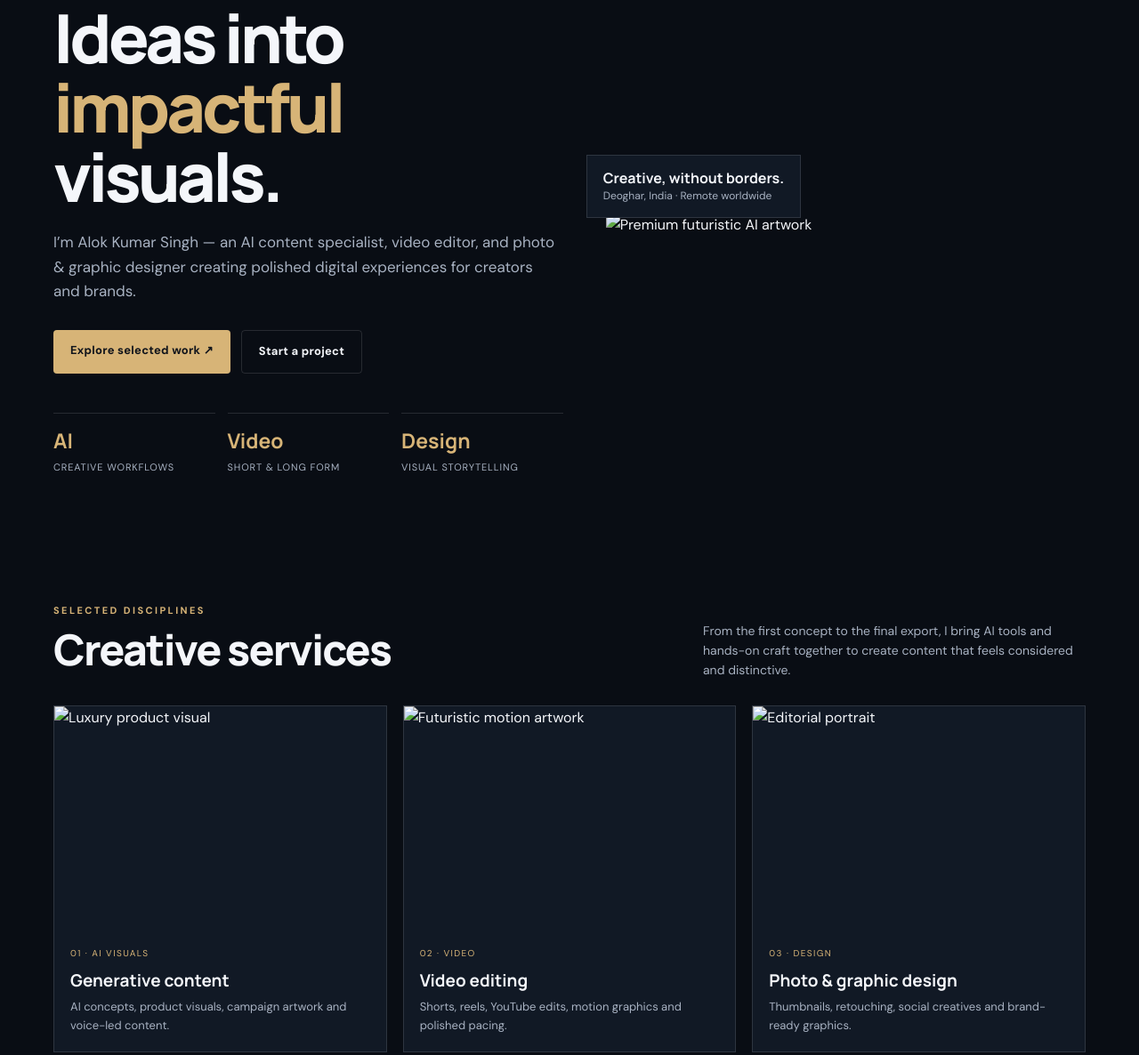
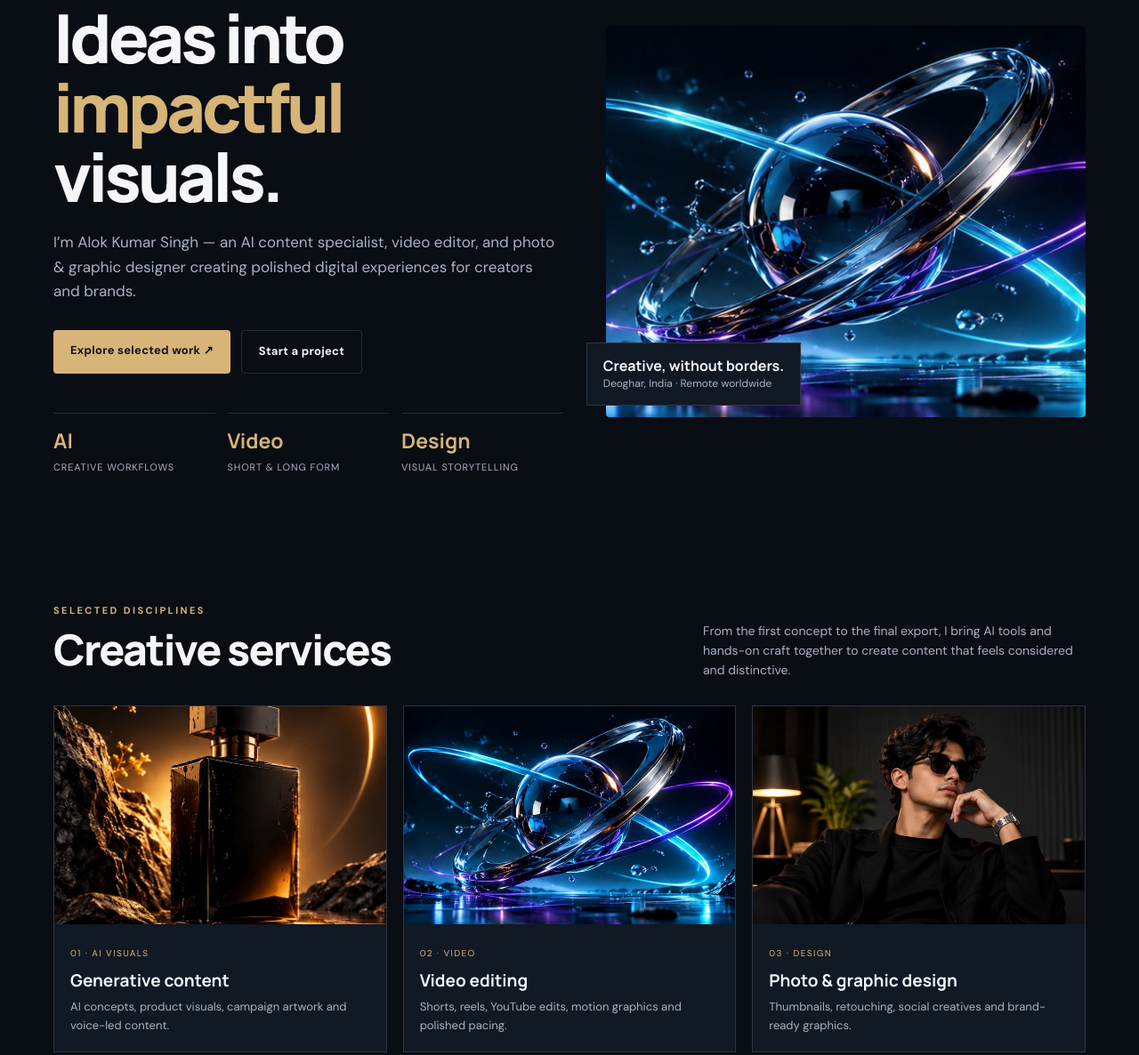
Before and after one commit to aloklsingh79Singh/Ai, a plain HTML site: page index.html in a window 1280 px wide. Shown: the part 195-1381 px from the top of the page at 89% size. Drawn offline with Linux system fonts and the light colour scheme.

Commit message:
Add files via upload

```diff
--- a/index.html
+++ b/index.html
@@ -1,5 +1,5 @@
 <!doctype html><html lang="en"><head><meta charset="utf-8"><meta name="viewport" content="width=device-width,initial-scale=1"><meta name="description" content="Alok Kumar Singh — AI content specialist, video editor and visual designer."><title>Home | Alok Kumar Singh</title><link rel="stylesheet" href="styles.css"></head><body><header class="wrap nav"><a class="brand" href="index.html">ALOK KUMAR SINGH<span>.</span></a><nav class="links"><a class="active" href="index.html">Home</a><a class="" href="work.html">Work</a><a class="" href="services.html">Services</a><a class="" href="about.html">About</a><a class="" href="contact.html">Contact</a></nav><button class="menu" aria-label="Open navigation">MENU</button></header>
 <main class="wrap">
-<section class="hero"><div><div class="eyebrow">Independent creative · Available for remote projects</div><h1>Ideas into <em>impactful</em> visuals.</h1><p class="lead">I’m Alok Kumar Singh — an AI content specialist, video editor, and photo & graphic designer creating polished digital experiences for creators and brands.</p><div class="actions"><a class="btn" href="work.html">Explore selected work ↗</a><a class="btn secondary" href="contact.html">Start a project</a></div><div class="stats"><div class="stat"><strong>AI</strong><span>Creative workflows</span></div><div class="stat"><strong>Video</strong><span>Short & long form</span></div><div class="stat"><strong>Design</strong><span>Visual storytelling</span></div></div></div><div class="hero-visual"><img src="assets/hero-art.jpg" alt="Premium futuristic AI artwork"><div class="float-note"><strong>Creative, without borders.</strong>Deoghar, India · Remote worldwide</div></div></section>
-<section class="section"><div class="section-head"><div><div class="eyebrow">Selected disciplines</div><h2>Creative services</h2></div><p>From the first concept to the final export, I bring AI tools and hands-on craft together to create content that feels considered and distinctive.</p></div><div class="grid3"><article class="card"><img src="assets/luxury-product.jpg" alt="Luxury product visual"><div class="card-body"><small>01 · AI visuals</small><h3>Generative content</h3><p>AI concepts, product visuals, campaign artwork and voice-led content.</p></div></article><article class="card"><img src="assets/ai-motion-art.jpg" alt="Futuristic motion artwork"><div class="card-body"><small>02 · Video</small><h3>Video editing</h3><p>Shorts, reels, YouTube edits, motion graphics and polished pacing.</p></div></article><article class="card"><img src="assets/editorial-portrait.jpg" alt="Editorial portrait"><div class="card-body"><small>03 · Design</small><h3>Photo & graphic design</h3><p>Thumbnails, retouching, social creatives and brand-ready graphics.</p></div></article></div></section>
+<section class="hero"><div><div class="eyebrow">Independent creative · Available for remote projects</div><h1>Ideas into <em>impactful</em> visuals.</h1><p class="lead">I’m Alok Kumar Singh — an AI content specialist, video editor, and photo & graphic designer creating polished digital experiences for creators and brands.</p><div class="actions"><a class="btn" href="work.html">Explore selected work ↗</a><a class="btn secondary" href="contact.html">Start a project</a></div><div class="stats"><div class="stat"><strong>AI</strong><span>Creative workflows</span></div><div class="stat"><strong>Video</strong><span>Short & long form</span></div><div class="stat"><strong>Design</strong><span>Visual storytelling</span></div></div></div><div class="hero-visual"><img src="hero-art.jpg" alt="Premium futuristic AI artwork"><div class="float-note"><strong>Creative, without borders.</strong>Deoghar, India · Remote worldwide</div></div></section>
+<section class="section"><div class="section-head"><div><div class="eyebrow">Selected disciplines</div><h2>Creative services</h2></div><p>From the first concept to the final export, I bring AI tools and hands-on craft together to create content that feels considered and distinctive.</p></div><div class="grid3"><article class="card"><img src="luxury-product.jpg" alt="Luxury product visual"><div class="card-body"><small>01 · AI visuals</small><h3>Generative content</h3><p>AI concepts, product visuals, campaign artwork and voice-led content.</p></div></article><article class="card"><img src="ai-motion-art.jpg" alt="Futuristic motion artwork"><div class="card-body"><small>02 · Video</small><h3>Video editing</h3><p>Shorts, reels, YouTube edits, motion graphics and polished pacing.</p></div></article><article class="card"><img src="editorial-portrait.jpg" alt="Editorial portrait"><div class="card-body"><small>03 · Design</small><h3>Photo & graphic design</h3><p>Thumbnails, retouching, social creatives and brand-ready graphics.</p></div></article></div></section>
 </main><section class="band"><div class="wrap band-inner"><div><h2>Have a project in mind?</h2><p>Flexible, deadline-driven remote collaboration.</p></div><a class="btn" href="contact.html">Let’s talk ↗</a></div></section><footer class="footer"><div class="wrap footer-inner"><span>© 2026 ALOK KUMAR SINGH · CREATIVE PORTFOLIO</span><span>AI CONTENT · VIDEO · VISUAL DESIGN · REMOTE WORLDWIDE</span></div></footer><script src="script.js"></script></body></html>
```
Also changed, not shown: about.html (+1 -1 lines), work.html (+2 -2 lines).
